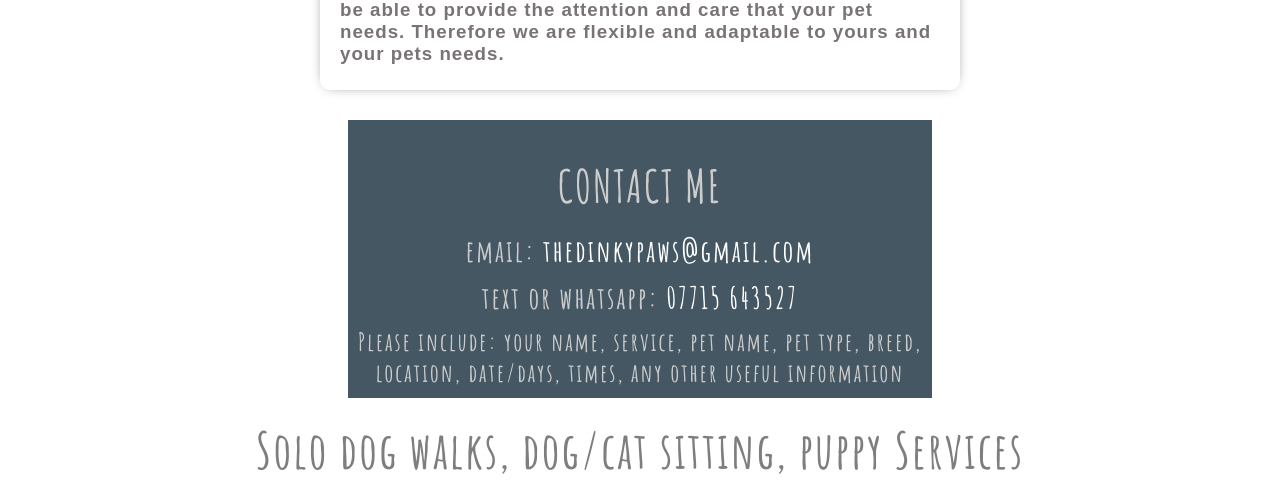
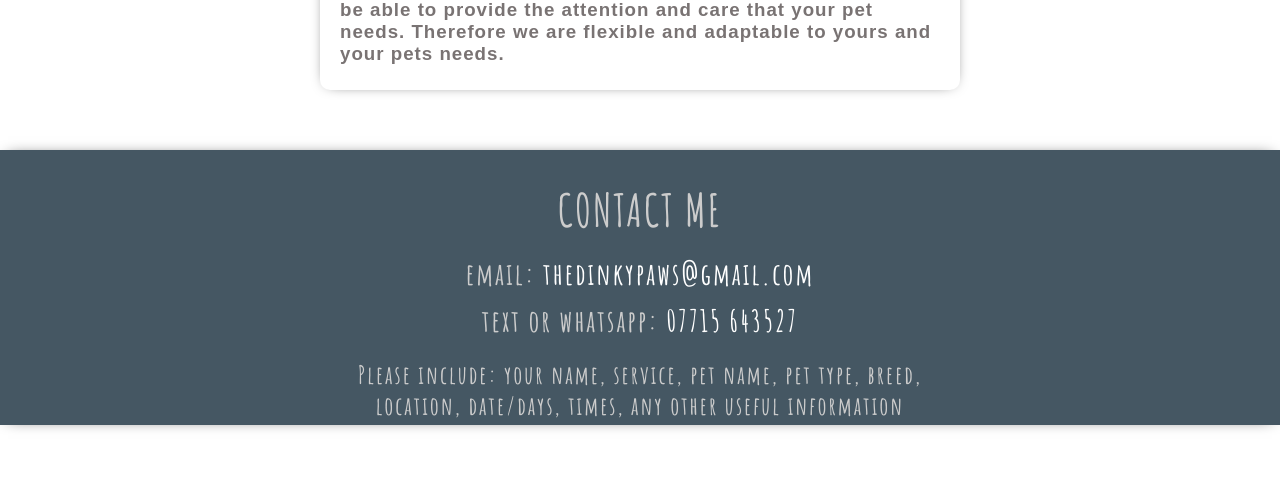
Before and after one commit to ZoeLouise333/dinkypawssussexnew, a Next.js app: page / in a window 1280 px wide. Shown: the part 2201-2682 px from the top of the page. Built offline with nearby package versions, Linux system fonts and the light colour scheme; a web font is replaced by a local one.

Commit message:
Update contact spacing5

```diff
--- a/pages/index/style.css
+++ b/pages/index/style.css
@@ -12,6 +12,32 @@ margin-right: auto;
   background-repeat: no-repeat;
   display: flex;
 
+
+
+}
+.container-offer5 {
+  width: 100vw;
+  display: flex;
+  align-items: center;
+  justify-content: center;
+  height: 275px;
+
+
+  box-shadow: 0px 0px 15px -8px black;
+
+  margin-top: 30px;
+  margin-bottom: 30px;
+}
+.subSection5 {
+  display: flex;
+  flex-direction: column;
+  text-align: center;
+  justify-content: space-between;
+ max-width: 1200px;
+  margin-left: auto;
+  margin-right: auto;
+margin-top: 0px;
+font-weight: lighter;
 
 
 }
```
